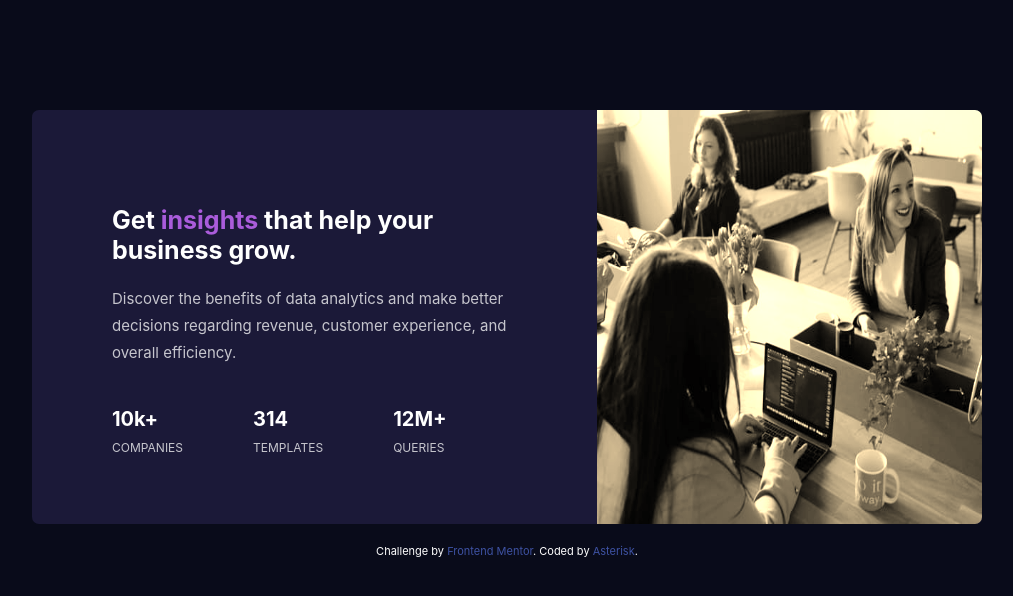
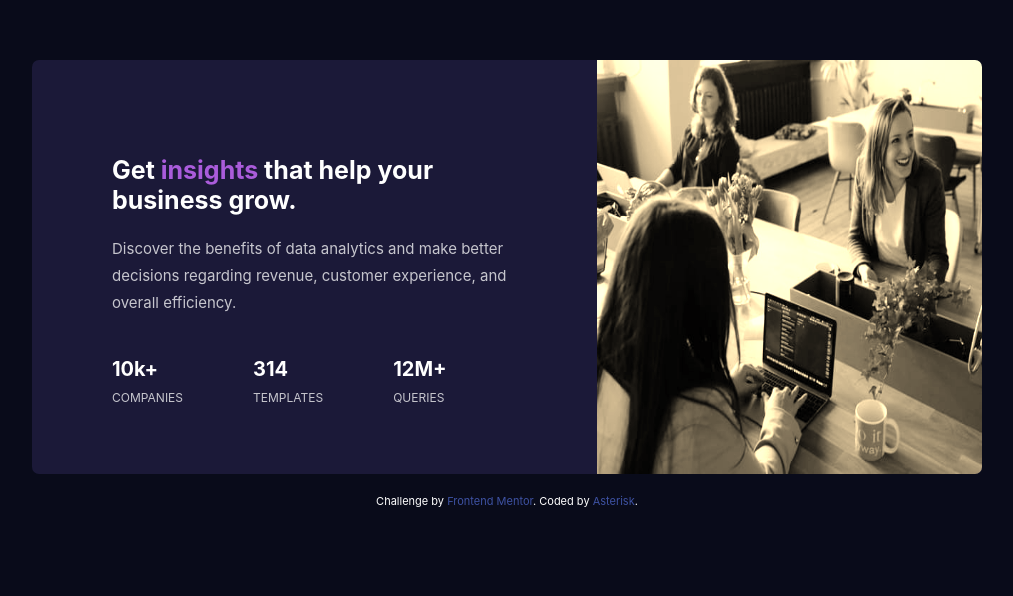
Before and after one commit to mosgizy/Card-Component, a plain HTML site: page index.html in a window 1280 px wide. Shown: the part 140-736 px from the top of the page, without its empty margins (133-1146 px from the left). Drawn offline with Linux system fonts and the light colour scheme.

Commit message:
small change to margin

```diff
--- a/card.css
+++ b/card.css
@@ -83,7 +83,7 @@ h1{
 
 @media only screen and (min-width:800px){
     body{
-	margin:250px 80px;
+	margin:200px 80px;
     }
 
     .container{
```
